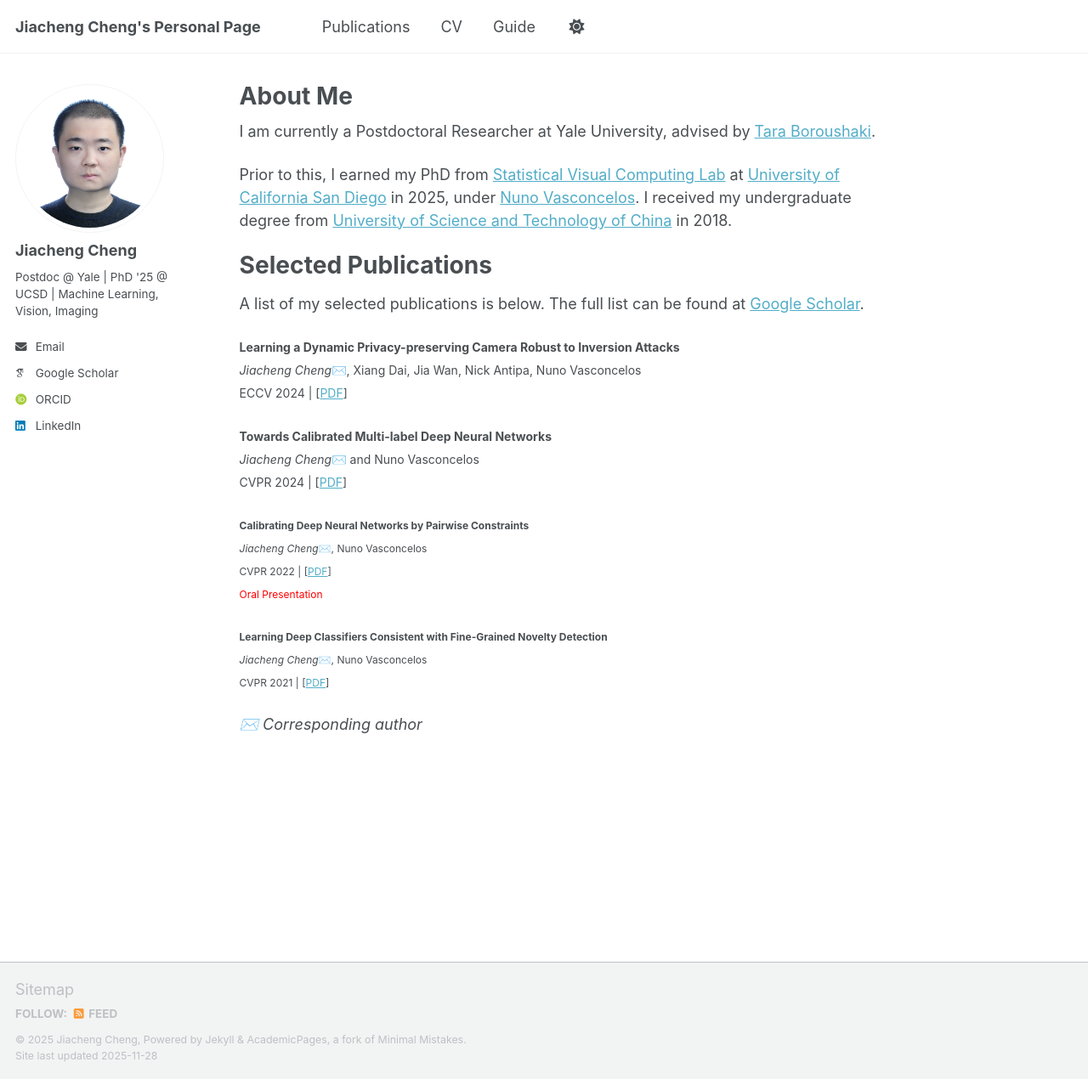
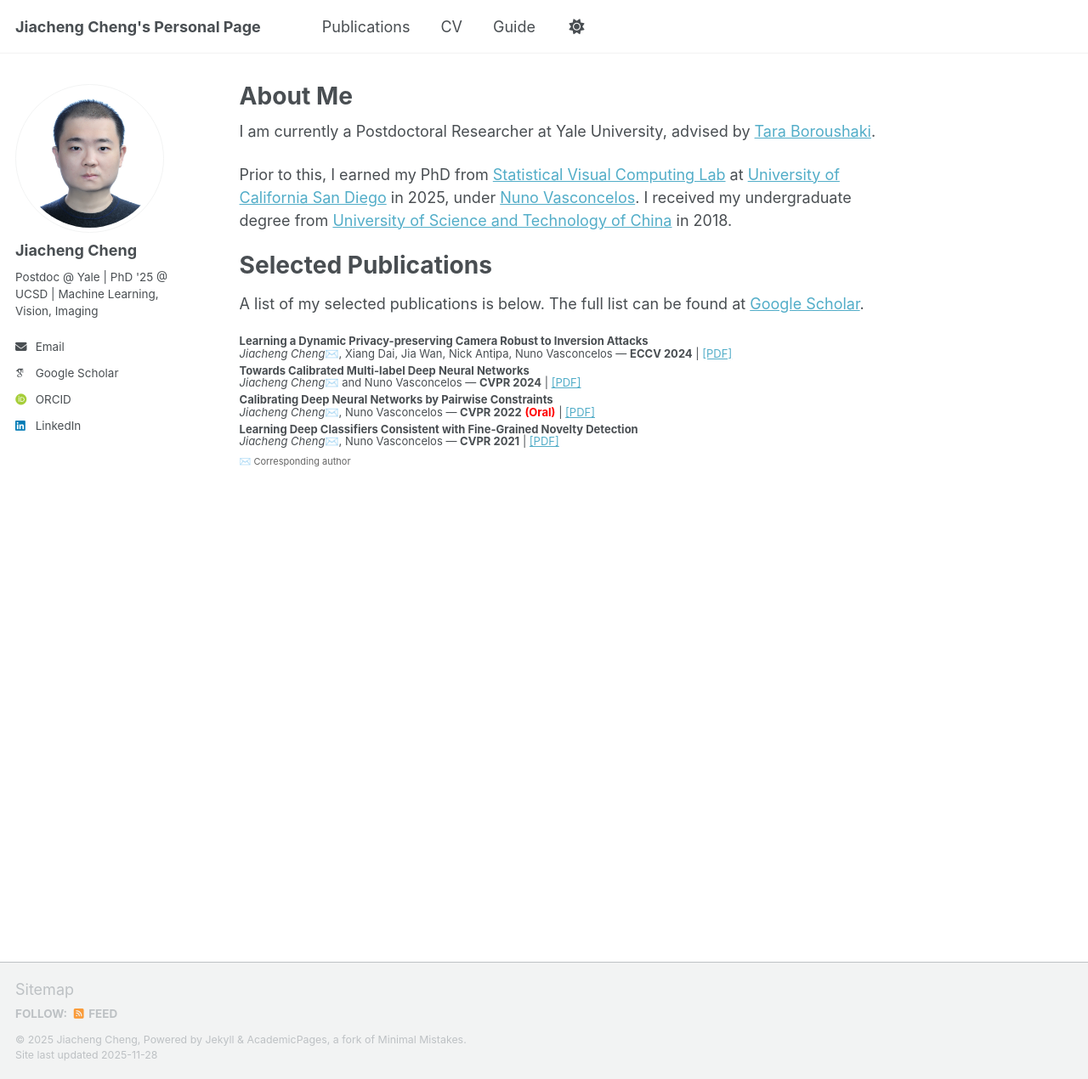
Before and after one commit to JiachengCheng96/JiachengCheng96.github.io, a Jekyll site: the page built from _pages/about.md, in a window 1280 px wide and 1270 px high. Shown: the whole window at 85% size. Built offline with Jekyll 4.4.1, drawn with Linux system fonts in a browser that asks for light colours; some web fonts are replaced; a script that is not in the unit is left out.

Commit message:
Update about.md

```diff
--- a/_pages/about.md
+++ b/_pages/about.md
@@ -17,28 +17,34 @@ Prior to this, I earned my PhD from  [Statistical Visual Computing Lab](http://w
 # Selected Publications
 
 A list of my selected publications is below. The full list can be found at [Google Scholar](https://scholar.google.com/citations?user=bWqc6Z8AAAAJ&hl).
+<div style="font-size: 13px; line-height: 1.1;">
 
-<span style="font-size:14px; line-height:0.8; margin-bottom:0.1em;">
-**Learning a Dynamic Privacy-preserving Camera Robust to Inversion Attacks**
-*Jiacheng Cheng*✉️, Xiang Dai, Jia Wan, Nick Antipa, Nuno Vasconcelos
-ECCV 2024 | [[PDF](#)]
-</span>
+<div style="margin-bottom: 6px;">
+<strong>Learning a Dynamic Privacy-preserving Camera Robust to Inversion Attacks</strong>
+<br>
+<em>Jiacheng Cheng</em>✉️, Xiang Dai, Jia Wan, Nick Antipa, Nuno Vasconcelos — <strong>ECCV 2024</strong> | <a href="#">[PDF]</a>
+</div>
 
-<span style="font-size:14px; line-height:0.8; margin-bottom:0.1em;">
-**Towards Calibrated Multi-label Deep Neural Networks**
-*Jiacheng Cheng*✉️ and Nuno Vasconcelos
-CVPR 2024 | [[PDF](#)]
-</span>
+<div style="margin-bottom: 6px;">
+<strong>Towards Calibrated Multi-label Deep Neural Networks</strong>
+<br>
+<em>Jiacheng Cheng</em>✉️ and Nuno Vasconcelos — <strong>CVPR 2024</strong> | <a href="#">[PDF]</a>
+</div>
 
-<span style="font-size:12px; line-height:0.8; margin-bottom:0.1em;"> **Calibrating Deep Neural Networks by Pairwise Constraints**<br>
-*Jiacheng Cheng*✉️, Nuno Vasconcelos
-CVPR 2022 | [[PDF](#)]
-<span style="color:red;">Oral Presentation</span>
-</span>
+<div style="margin-bottom: 6px;">
+<strong>Calibrating Deep Neural Networks by Pairwise Constraints</strong>
+<br>
+<em>Jiacheng Cheng</em>✉️, Nuno Vasconcelos — <strong>CVPR 2022</strong> <span style="color:red; font-weight:bold;">(Oral)</span> | <a href="#">[PDF]</a>
+</div>
 
-<span style="font-size:12px; line-height:0.8; margin-bottom:0.1em;"> **Learning Deep Classifiers Consistent with Fine-Grained Novelty Detection**<br>
-*Jiacheng Cheng*✉️, Nuno Vasconcelos<br>
-CVPR 2021 | [[PDF](#)]
-</span>
+<div style="margin-bottom: 6px;">
+<strong>Learning Deep Classifiers Consistent with Fine-Grained Novelty Detection</strong>
+<br>
+<em>Jiacheng Cheng</em>✉️, Nuno Vasconcelos — <strong>CVPR 2021</strong> | <a href="#">[PDF]</a>
+</div>
 
-*✉️ Corresponding author*
+<div style="font-size: 11px; margin-top: 10px; color: #666;">
+✉️ Corresponding author
+</div>
+
+</div>
```
